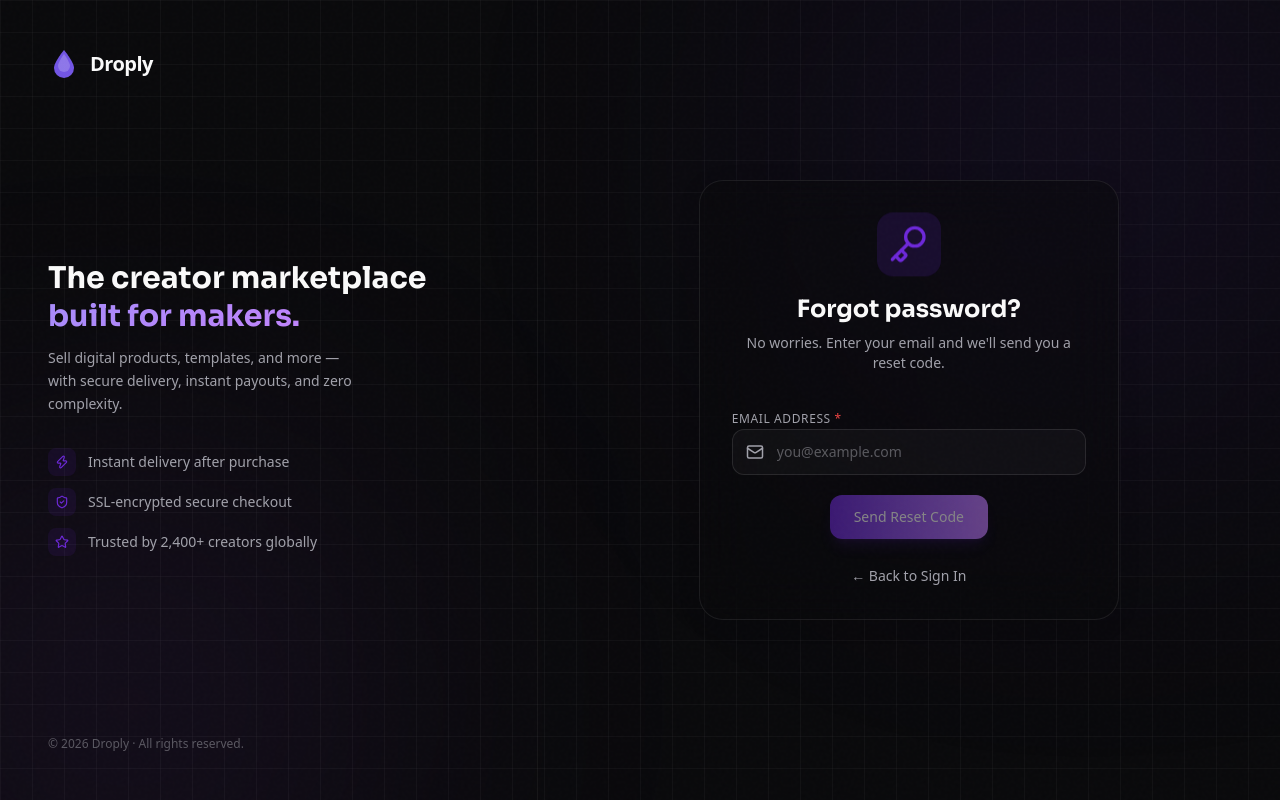
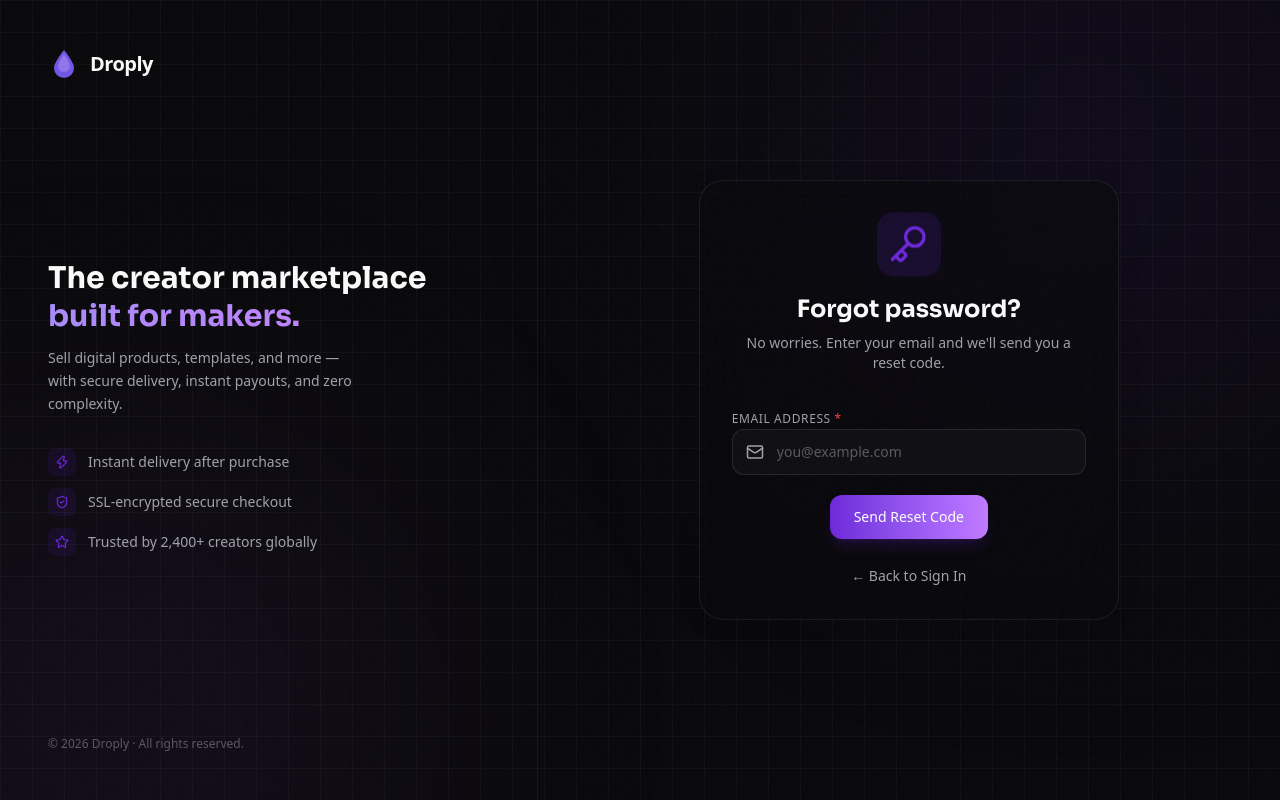
Before and after one commit to pritambose0/droply, a Next.js app: page /forgot-password in a window 1280 px wide. Built offline with nearby package versions, Linux system fonts and the light colour scheme; no server answers.

Commit message:
refactor(auth): simplify forgot-password submit button state

```diff
--- a/src/app/(auth)/forgot-password/page.tsx
+++ b/src/app/(auth)/forgot-password/page.tsx
@@ -14,13 +14,19 @@ import { ApiError } from "@/lib/axios";
 export default function ForgotPasswordPage() {
   const [isLoading, setIsLoading] = useState(false);
   const [isSent, setIsSent] = useState(false);
-  const { register, formState: { errors }, getValues, handleSubmit, setError } = useForm<SendCodeDto>({
+  const {
+    register,
+    formState: { errors },
+    getValues,
+    handleSubmit,
+    setError,
+  } = useForm<SendCodeDto>({
     resolver: zodResolver(sendCodeSchema),
     defaultValues: {
       email: "",
     },
     mode: "onChange",
-  })
+  });
 
   const onSubmit = async (data: SendCodeDto) => {
     setIsLoading(true);
@@ -84,7 +90,9 @@ export default function ForgotPasswordPage() {
             <Key size={40} className="text-accent" />
           </div>
         </div>
-        <h1 className="text-2xl font-bold text-foreground mb-2">Forgot password?</h1>
+        <h1 className="text-2xl font-bold text-foreground mb-2">
+          Forgot password?
+        </h1>
         <p className="text-sm text-muted-foreground">
           No worries. Enter your email and we&apos;ll send you a reset code.
         </p>
@@ -106,14 +114,14 @@ export default function ForgotPasswordPage() {
           <Button
             type="submit"
             id="forgot-submit"
-            disabled={isLoading || !getValues("email")}
+            disabled={isLoading}
             isLoading={isLoading}
             loadingText="Sending..."
           >
             Send Reset Code
           </Button>
         </div>
-      </form >
+      </form>
 
       <div className="mt-6 text-center">
         <Link
```
